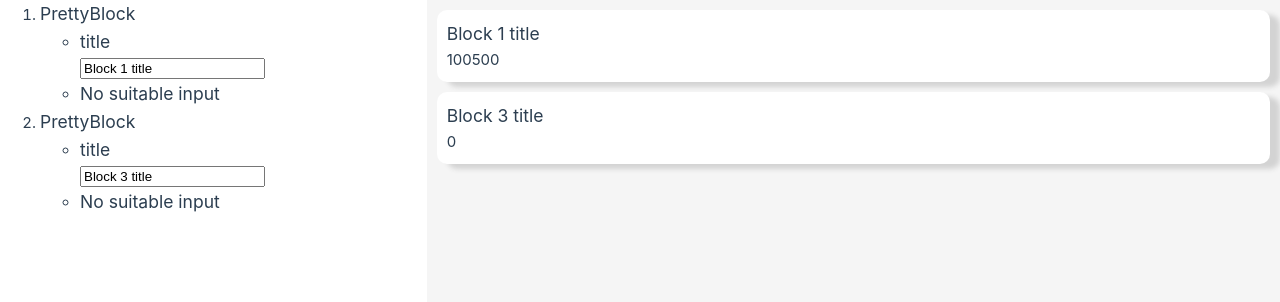
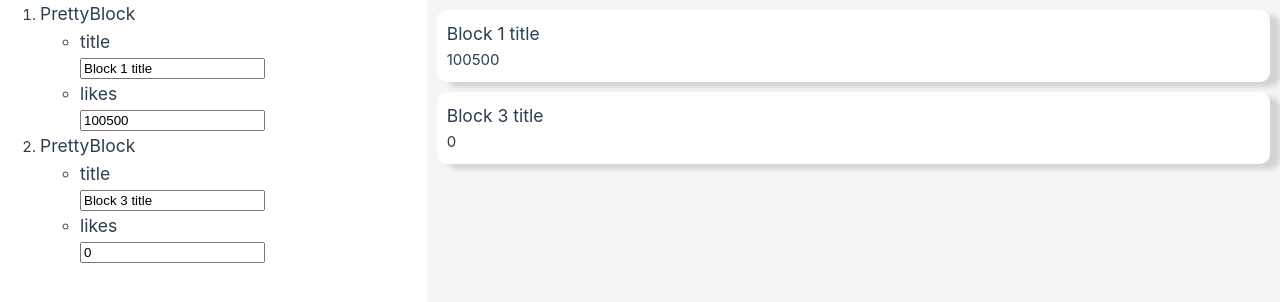
Before and after one commit to domstrueboy/new-cms, a Vue app: page / in a window 1280 px wide. Shown: the top 302 px of the page. Built offline with nearby package versions, Linux system fonts and the light colour scheme.

Commit message:
added NumberInput

```diff
--- /dev/null
+++ b/src/components/forms/NumberInput.vue
@@ -0,0 +1,21 @@
+<template>
+  <div>
+    <h3 v-if="title">{{ title  }}</h3>
+    <input
+      type="number"
+      :value="modelValue"
+      @input="$emit('update:modelValue', parseInt($event.target.value))"
+    >
+  </div>
+</template>
+
+<script setup lang="ts">
+defineProps<{
+  title?: string
+  modelValue: number
+}>()
+</script>
+
+<style scoped>
+
+</style>
--- a/src/components/forms/index.ts
+++ b/src/components/forms/index.ts
@@ -1,5 +1,7 @@
 import StringInput from './StringInput.vue';
+import NumberInput from './NumberInput.vue';
 
 export {
     StringInput,
+    NumberInput,
 }
```
